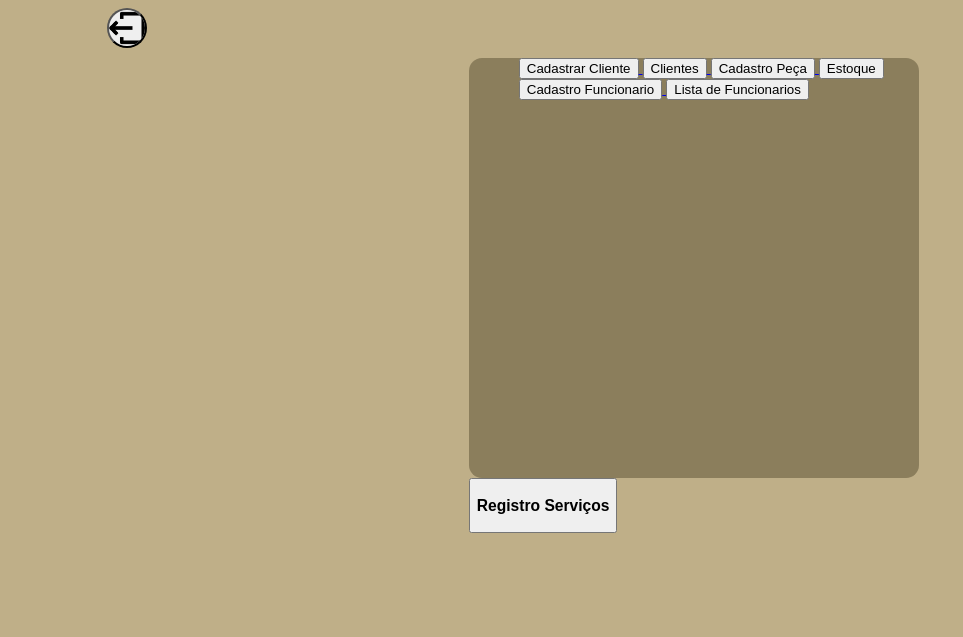
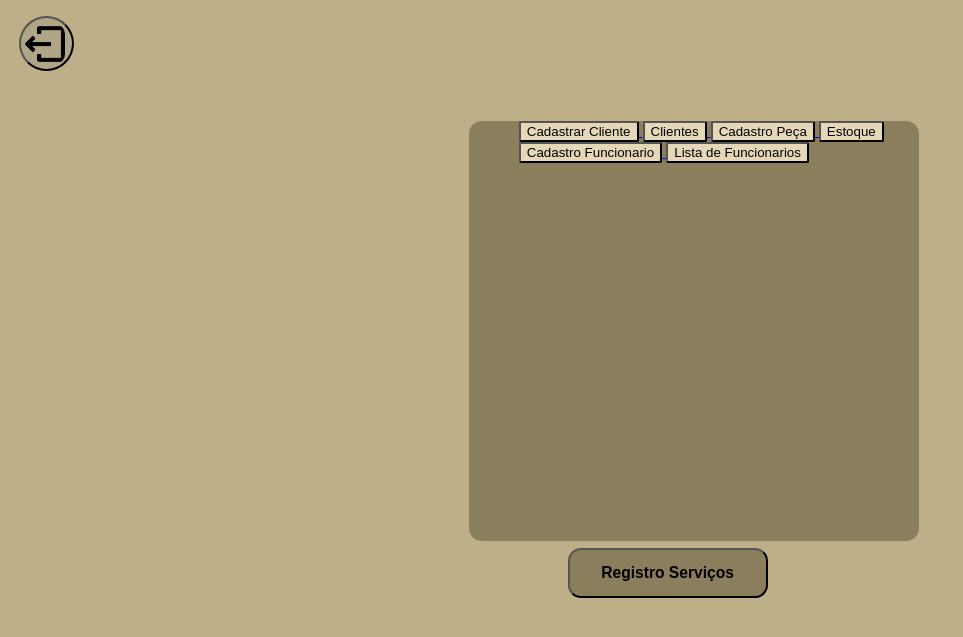
Before and after one commit to MacacoSamurai/SA-15-16-17-12, a Flask app: page /pagi in a window 1280 px wide. Shown: the top 637 px of the page, without its empty margins (0-963 px from the left). Run offline with Flask 3, Linux system fonts and the light colour scheme; the visitor is signed in with stand-in values (Sample User, id 1).

Commit message:
Add files via upload

```diff
--- a/appSA/static/css/pagi.css
+++ b/appSA/static/css/pagi.css
@@ -9,10 +9,12 @@ body{
     width: 400px;
     height: 420px;
     padding-left: 50px;
-    margin-top: 10px;
+    margin-top: 50px;
     border-radius: 13px;
+}
 
-}
+
+
 
 .botao{
     margin-left: 130px;
@@ -24,17 +26,41 @@ body{
 }
 
 .logout{
-    margin-left:-45%;
+    margin-top: 2%;
+    margin-left:-56%;
     border-radius: 90px;
+    height: 55px;
+    width: 55px;
+    display: flex;
+    justify-content: center;
+    align-items: center;
+    background-color: rgb(177, 165, 135);
+}
+.home{
+    margin-left: -10%;
+    border-radius: 10px;
     height: 40px;
     width: 40px;
     display: flex;
     justify-content: center;
     align-items: center;
 }
-.home{
-    border-radius: 40px;
-    height: auto;
-    width: 150%;
+.C_CL,.L_CL,.C_PE,.L_ES,.C_FU,.L_FU{
+    background-color:rgb(229 216 185) ;
+    border-radius: 2px;
+}
 
+
+
+
+.R_SE{
+    background-color: rgb(139, 126, 92);
+    width: 200px;
+    height: 50px;
+    border-radius: 13px;
+    margin-left: 12.3%;
+    margin-top: 7PX;
 }
+h3{
+    margin-top: 13px;
+}
```
